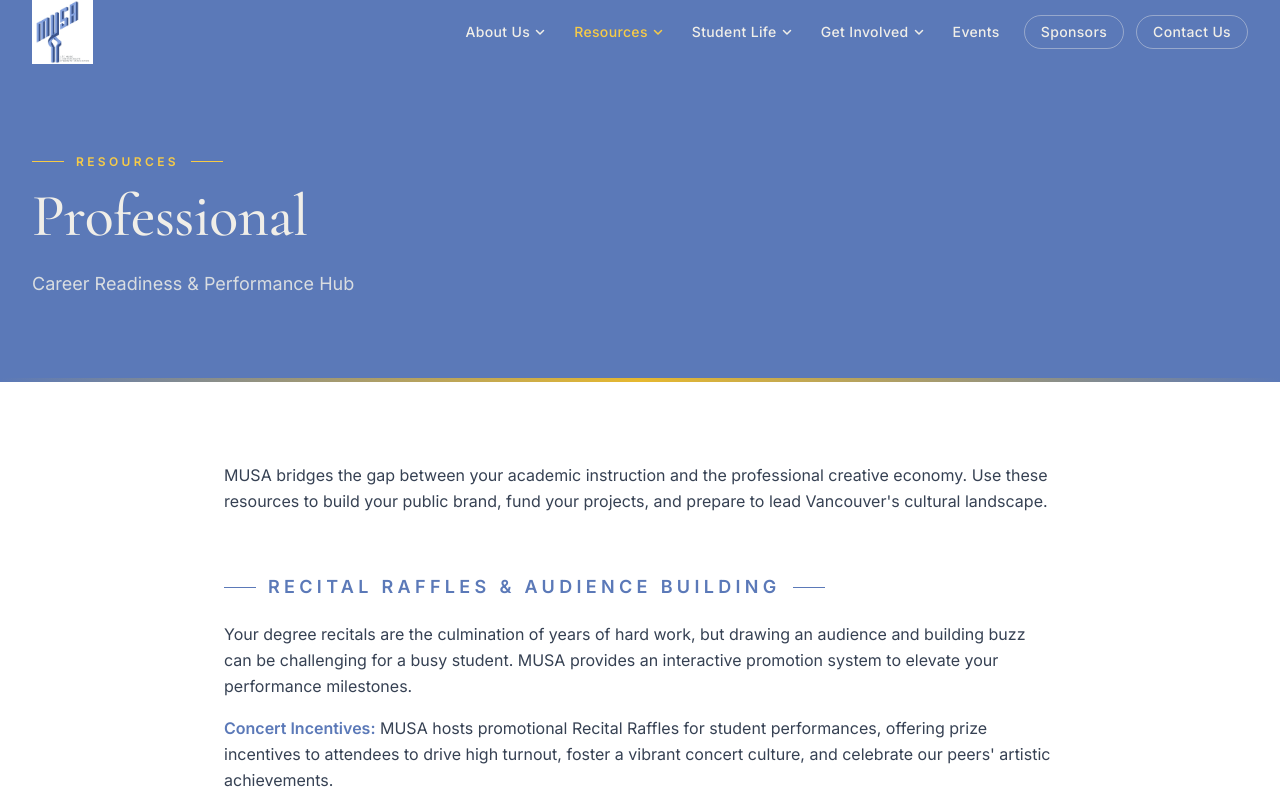
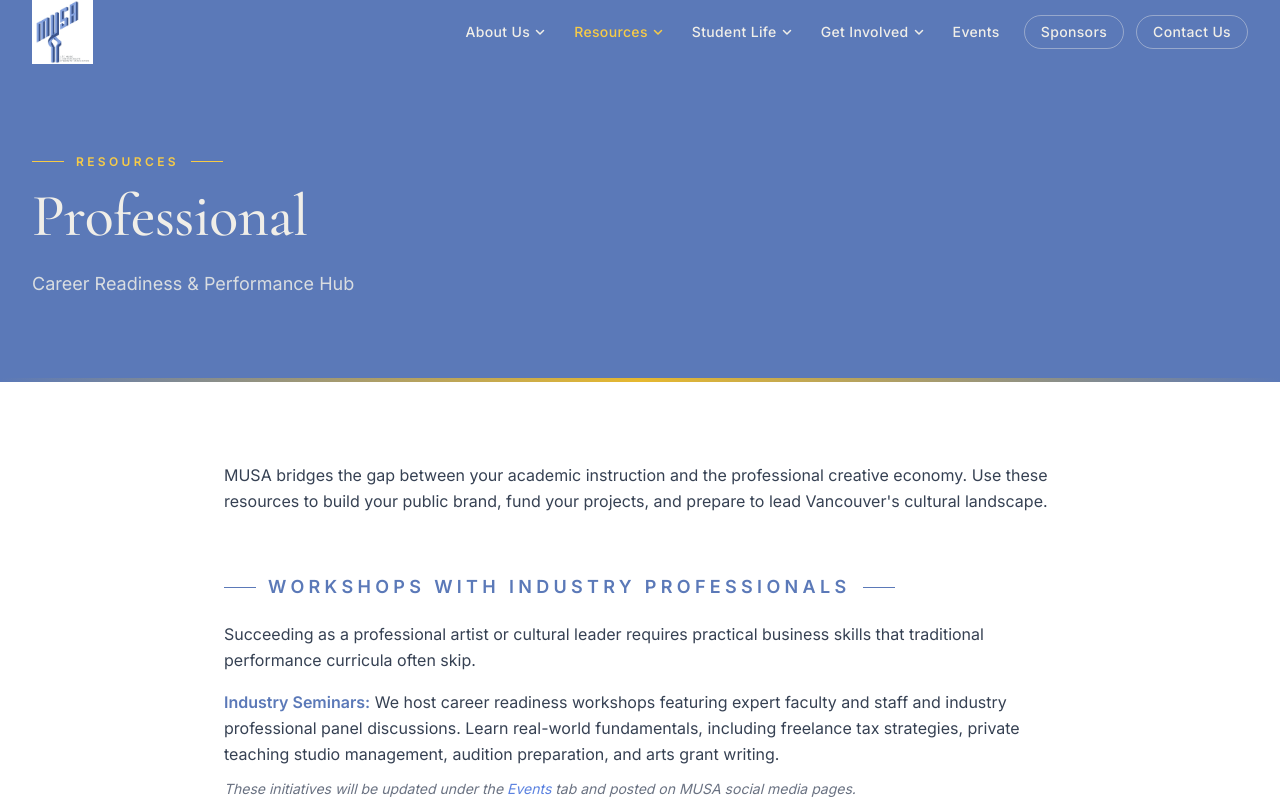
Before and after one commit to UBCMUSA/ubcmusa, a React (Vite) app: page /resources/professional in a window 1280 px wide. Shown: the top 800 px of the page. Built offline with nearby package versions, Linux system fonts and the light colour scheme.

Commit message:
Professional Resources: Got rid of recital raffles section, and renamed Professional WOrkshops with Faculty -> Workshops with Industry Professionals

```diff
--- a/src/pages/about/WhatIsMUSA.jsx
+++ b/src/pages/about/WhatIsMUSA.jsx
@@ -4,7 +4,7 @@ import SectionEyebrow from "../../components/SectionEyebrow.jsx";
 const EXPERIENCE = [
   {
     title: "Flagship Social Traditions",
-    body: "Building an inclusive campus culture through events like our Welcome Back BBQ, Koerner's Socials, Holiday Gatherings, and the marquee Spring Formal Gala.",
+    body: "Building an inclusive campus culture through events like our Welcome Back BBQ, Holiday Gatherings, and the marquee Spring Formal Gala.",
   },
   {
     title: "Wellness & Academic Resources",
--- a/src/pages/resources/Professional.jsx
+++ b/src/pages/resources/Professional.jsx
@@ -28,32 +28,17 @@ export default function Professional() {
           projects, and prepare to lead Vancouver's cultural landscape.
         </p>
 
-        <section>
-          <SectionEyebrow center>Recital Raffles &amp; Audience Building</SectionEyebrow>
-          <p className="mt-5 text-base leading-relaxed text-gray-700">
-            Your degree recitals are the culmination of years of hard work, but
-            drawing an audience and building buzz can be challenging for a busy
-            student. MUSA provides an interactive promotion system to elevate your
-            performance milestones.
-          </p>
-          <p className="mt-4 text-base leading-relaxed text-gray-700">
-            <span className="font-semibold text-steel">Concert Incentives:</span> MUSA
-            hosts promotional Recital Raffles for student performances, offering prize
-            incentives to attendees to drive high turnout, foster a vibrant concert
-            culture, and celebrate our peers' artistic achievements.
-          </p>
-          <EventNote />
-        </section>
+
 
         <section>
-          <SectionEyebrow center>Professional Workshops with Faculty &amp; Staff</SectionEyebrow>
+          <SectionEyebrow center>Workshops With Industry Professionals</SectionEyebrow>
           <p className="mt-5 text-base leading-relaxed text-gray-700">
             Succeeding as a professional artist or cultural leader requires practical
             business skills that traditional performance curricula often skip.
           </p>
           <p className="mt-4 text-base leading-relaxed text-gray-700">
             <span className="font-semibold text-steel">Industry Seminars:</span> We
-            host regular career readiness workshops featuring expert faculty and staff
+            host career readiness workshops featuring expert faculty and staff
             and industry professional panel discussions. Learn real-world
             fundamentals, including freelance tax strategies, private teaching studio
             management, audition preparation, and arts grant writing.
```
